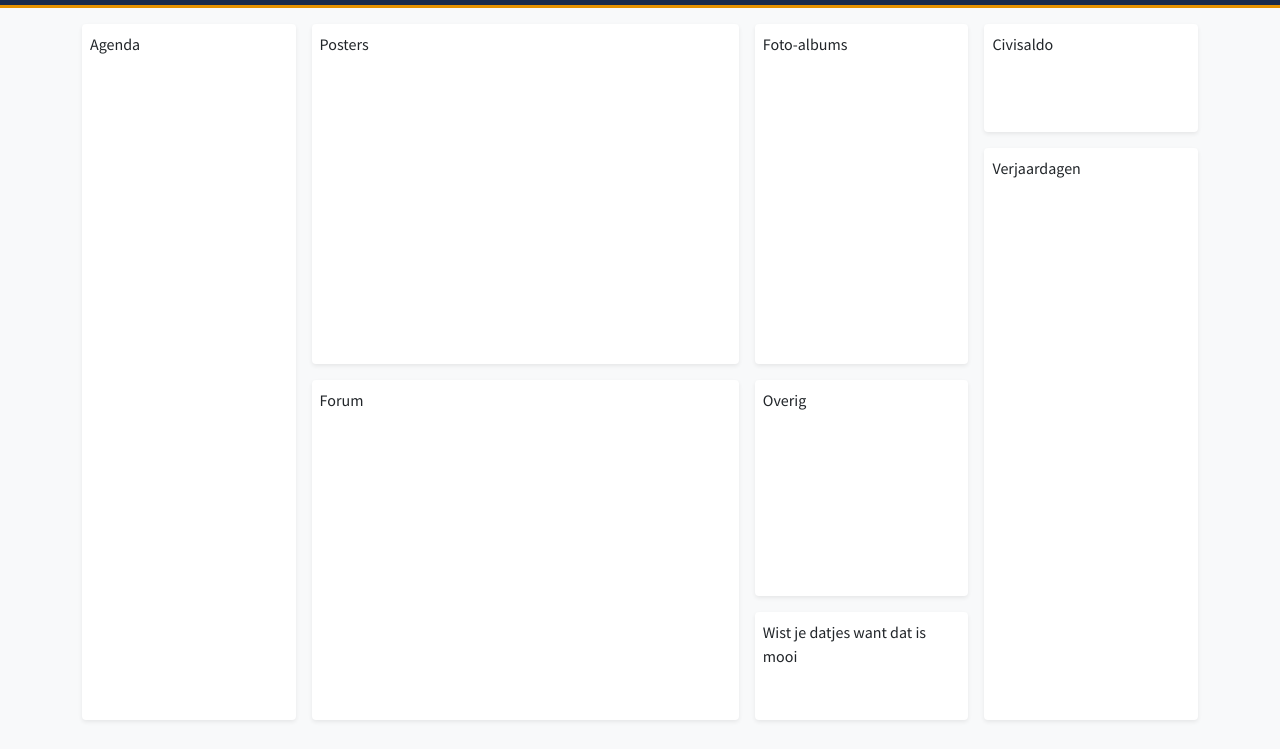
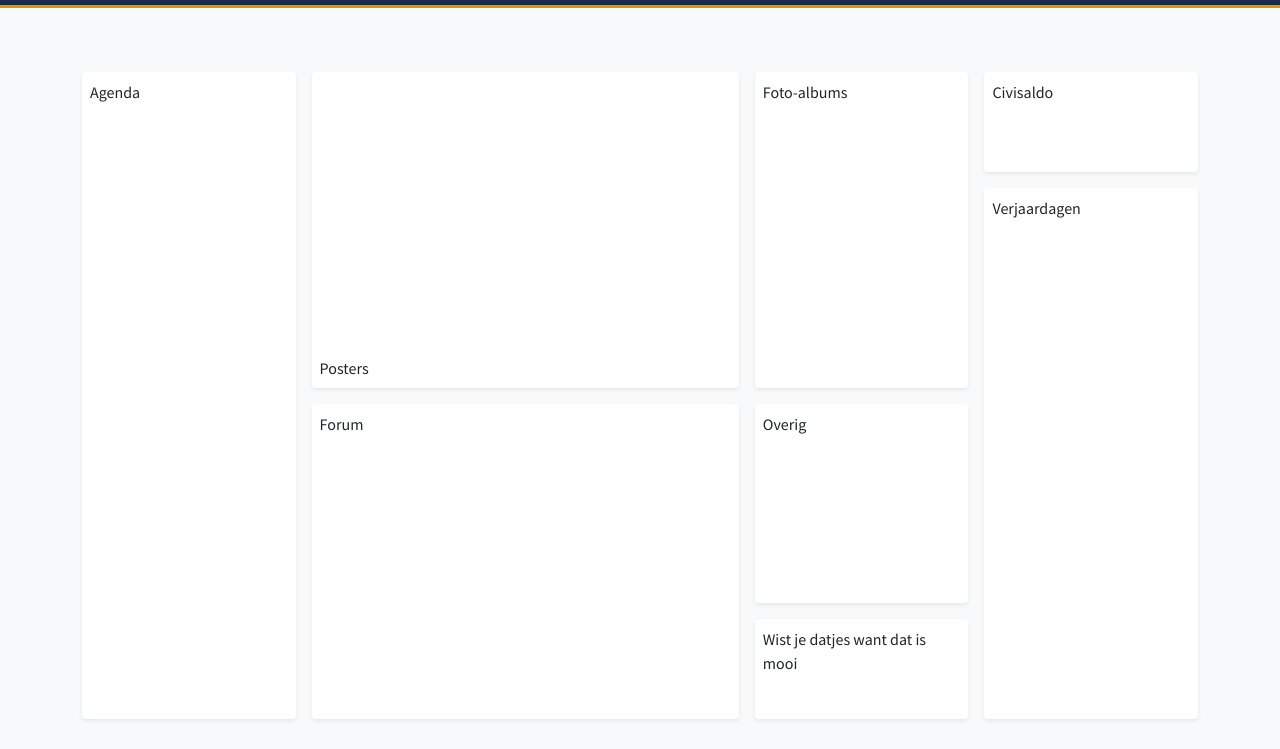
Before and after one commit to cbasje/csrdelft.nl-sandbox, a website with bundled scripts: page index.html in a window 1280 px wide. Shown: the part 51-800 px from the top of the page. Built offline with nearby package versions, Linux system fonts and the light colour scheme; files whose address does not match are found by name.

Commit message:
Fixed sizing of grid

```diff
--- a/index.html
+++ b/index.html
@@ -22,7 +22,7 @@
             src="./node_modules/@fortawesome/fontawesome-free/js/all.js"
         ></script>
     </head>
-    <body class="min-vh-100">
+    <body>
         <header
             class="
                 navbar
@@ -186,9 +186,9 @@
             </div>
         </header>
 
-        <div class="container-fluid bg-light p-3 min-vh-100 pb-5">
-            <div class="container grid-container">
-                <div class="cell cell-posters">Posters</div>
+        <div class="container-fluid bg-light p-3 min-vh-100">
+            <div class="container grid-container py-0 pb-3 py-md-5">
+                <div class="cell cell-posters ratio ratio-3x2">Posters</div>
                 <div class="cell cell-agenda">Agenda</div>
                 <div class="cell cell-forum">Forum</div>
                 <div class="cell cell-verjaardagen">Verjaardagen</div>
@@ -198,6 +198,9 @@
                 <div class="cell cell-is-het-al">
                     Wist je datjes want dat is mooi
                 </div>
+            </div>
+            <div class="container py-md-3 mt-5">
+                <div class="cell">Advertenties</div>
             </div>
         </div>
 
--- a/scss/index.scss
+++ b/scss/index.scss
@@ -10,14 +10,13 @@
         "agenda forum overig verjaardagen"
         "agenda forum is-het-al verjaardagen";
     gap: 1rem;
-    min-height: 87vh;
 }
 .cell {
     // border: 2px solid green;
-    border-radius: .25rem;
+    border-radius: 0.25rem;
     background-color: #fff;
-    box-shadow: 0 0.125rem 0.25rem rgba(0,0,0,0.075);
-    padding: .5rem;
+    box-shadow: 0 0.125rem 0.25rem rgba(0, 0, 0, 0.075);
+    padding: 0.5rem;
 }
 
 .cell-posters {
@@ -59,6 +58,12 @@
     }
 }
 
+@include media-breakpoint-up(md) {
+    .ratio-3x2 {
+        --bs-aspect-ratio: 67%;
+    }
+}
+
 @include media-breakpoint-only(md) {
     .grid-container {
         grid-template-columns: 1fr 1fr 1fr 1fr;
```
Also changed, not shown: assets/css/index.css, 1 other file.
